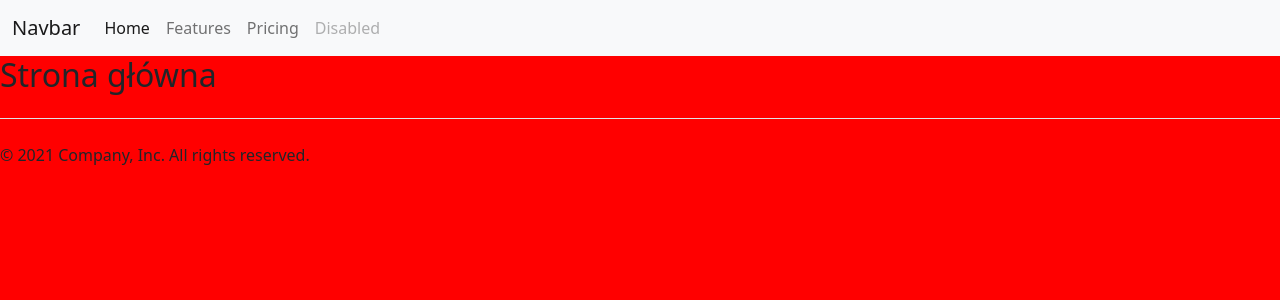
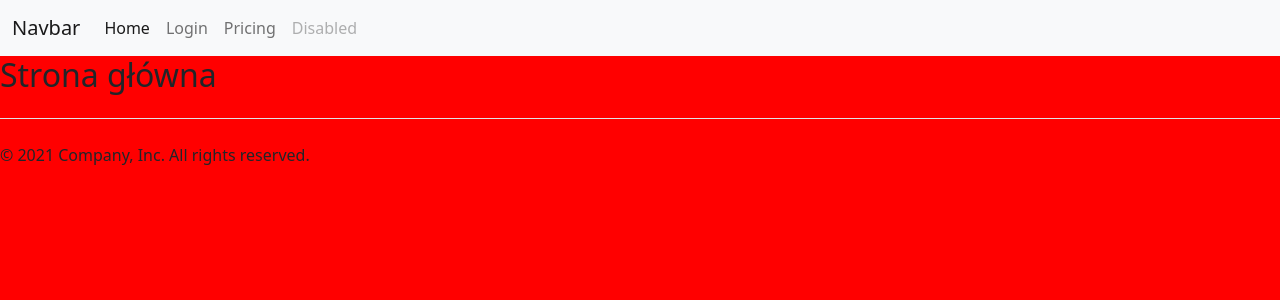
Before and after one commit to mateusz-bogacz-collegiumwitelona/car_rental, a Django app: page / in a window 1280 px wide. Shown: the top 300 px of the page. Run offline with Django 5.2, Linux system fonts and the light colour scheme; some libraries are stand-ins or nearby versions.

Commit message:
dodanie linków do przechodzenia

```diff
--- a/rent_a_car/templates/includes/navbar.html
+++ b/rent_a_car/templates/includes/navbar.html
@@ -8,10 +8,10 @@
       <div class="collapse navbar-collapse" id="navbarNav">
         <ul class="navbar-nav">
           <li class="nav-item">
-            <a class="nav-link active" aria-current="page" href="#">Home</a>
+            <a class="nav-link active" aria-current="page" href="{% url "index" %}">Home</a>
           </li>
           <li class="nav-item">
-            <a class="nav-link" href="#">Features</a>
+            <a class="nav-link" href="{% url "login" %}">Login</a>
           </li>
           <li class="nav-item">
             <a class="nav-link" href="#">Pricing</a>
```
